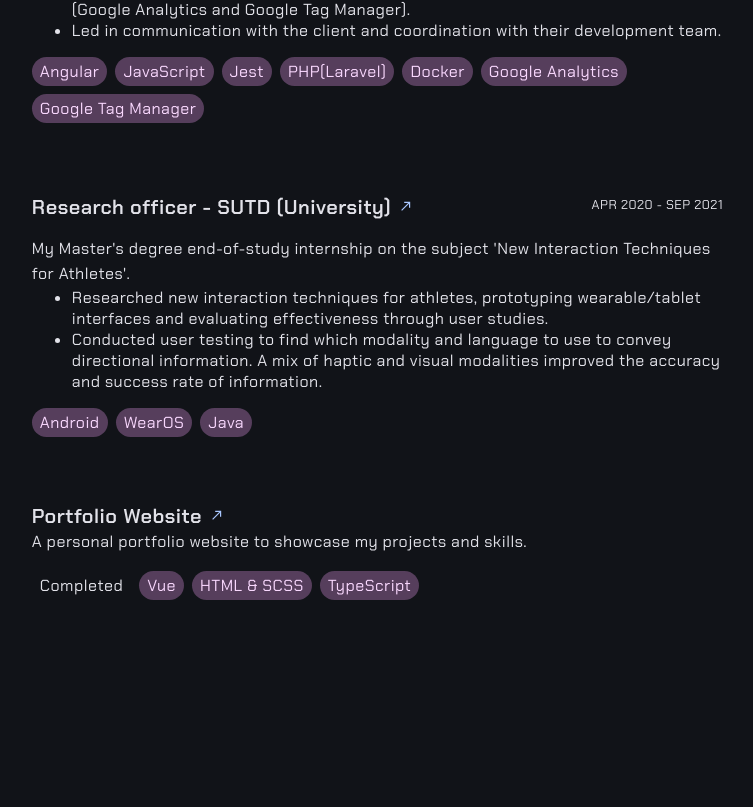
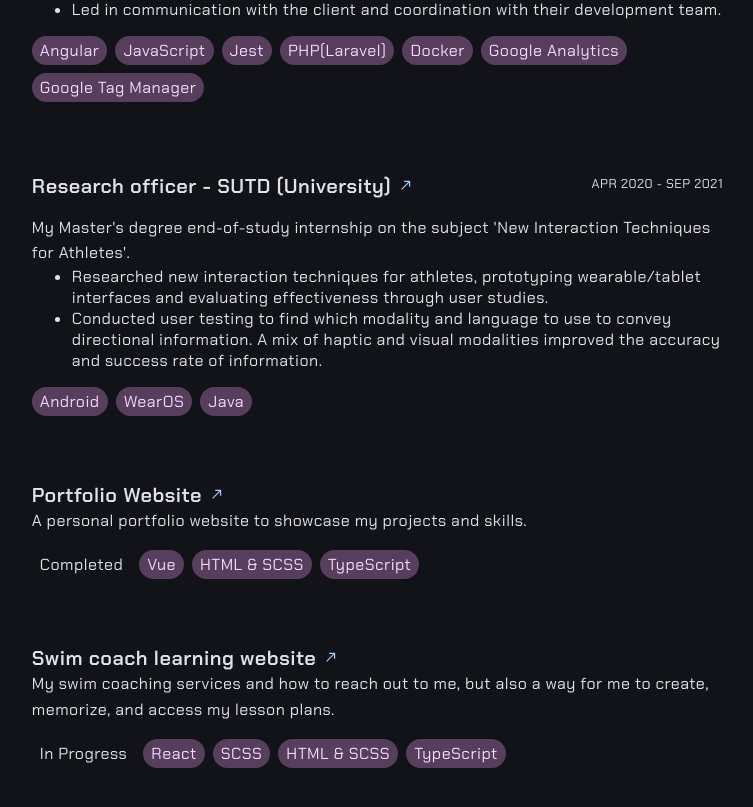
Before and after one commit to AlexGreau/Portfolio, a Vue app: page / in a window 1280 px wide. Shown: the part 1765-2572 px from the top of the page, without its empty margins (517-1270 px from the left). Before the commit the page ends 2406 px from the top, so only its background shows below. Built offline with nearby package versions, Linux system fonts and the light colour scheme.

Commit message:
chore: removed typo + added project

```diff
--- a/src/views/HomeView.vue
+++ b/src/views/HomeView.vue
@@ -159,15 +159,16 @@ const projects = ref<Array<Project>>([
   //   image: '../assets/img/task-manager.png',
   //   link: '/projects/workout-timer',
   // },
-  // {
-  //   id: 3,
-  //   name: 'Swim coach website',
-  //   techStack: [TechName.VUE, TechName.SCSS, TechName.HTML_SCSS, TechName.TS],
-  //   status: Status.TO_DO,
-  //   description: 'My swim coaching services and how to reach out to me.',
-  //   image: '../assets/img/task-manager.png',
-  //   link: '/projects/swim-coach',
-  // },
+  {
+    id: 2,
+    name: 'Swim coach learning website',
+    techStack: [TechName.REACT, TechName.SCSS, TechName.HTML_SCSS, TechName.TS],
+    status: Status.IN_PROGRESS,
+    description:
+      'My swim coaching services and how to reach out to me, but also a way for me to create, memorize, and access my lesson plans.',
+    image: '../assets/img/task-manager.png',
+    link: '/projects/swim-coach',
+  },
   // {
   //   id: 4,
   //   name: 'Cook assistant',
@@ -242,7 +243,6 @@ const WorkExperiences = ref<Array<WorkExp>>([
     endDate: new Date('2021-08'),
     description: 'In the AIR Digital Customization team',
     tasks: [
-      'Worked with AMADEUS in the AIR Digital Customization team:',
       'Developed a task tracking and visualization tool used worldwide by 400+ users, increasing workflow transparency and transparency for Amadeus employees and clients.',
       'Designed and developed the UI of the tool.',
       'Created Docker containers for Backend (PHP), Front-end (Angular), Database (SQL) and logs.',
```
